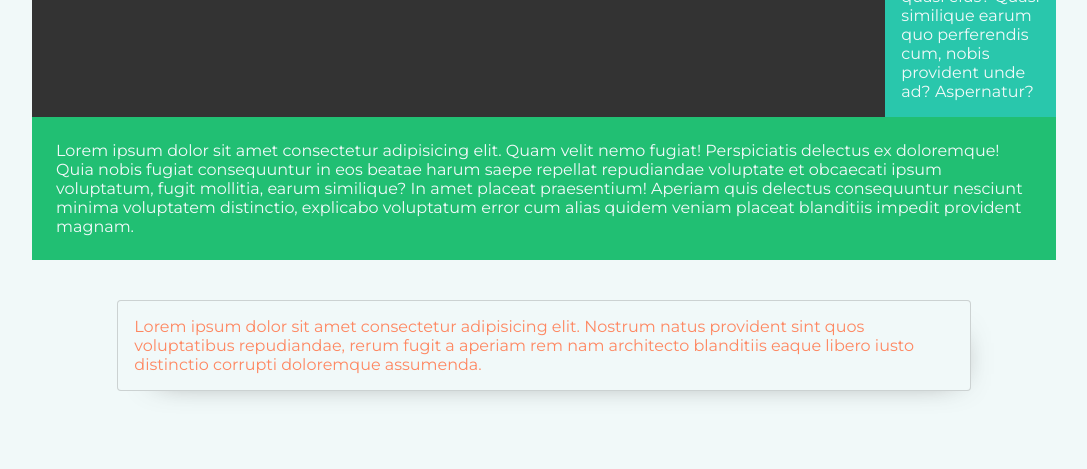
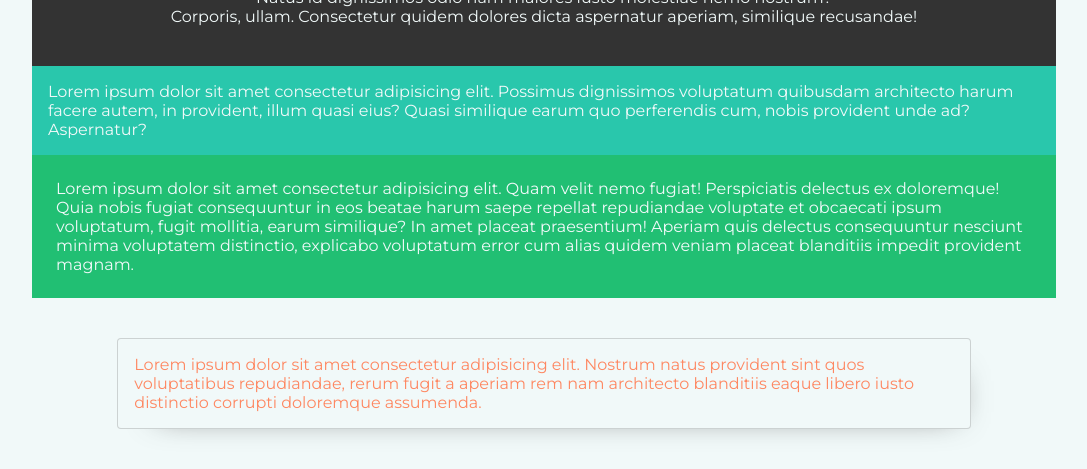
Before and after one commit to sammyl720/custom-stylesheets, a plain HTML site: page index.html in a window 1280 px wide. Shown: the part 752-1221 px from the top of the page, without its empty margins (96-1183 px from the left). Before the commit the page ends 1183 px from the top, so only its background shows below. Drawn offline with Linux system fonts and the light colour scheme.

Commit message:
mobile friendly

```diff
--- a/css/styles.scss
+++ b/css/styles.scss
@@ -8,7 +8,7 @@ $danger: #ce0f3d;
 $dark: #333333;
 $light: #f1f9f9;
 // sizes
-$smartphone: 400px;
+$smartphone: 400pc;
 * {
     margin: 0;
     padding: 0;
@@ -96,7 +96,7 @@ $offset) {
 
 @mixin sizing-small-screen($size,
 $offset) {
-    @media screen and (max-width: 399px) {
+    @media screen and (max-width: 399pc) {
         grid-column: ($offset+1)slash()($size+1+$offset);
     }
 }
```
Also changed, not shown: css/styles.css.
